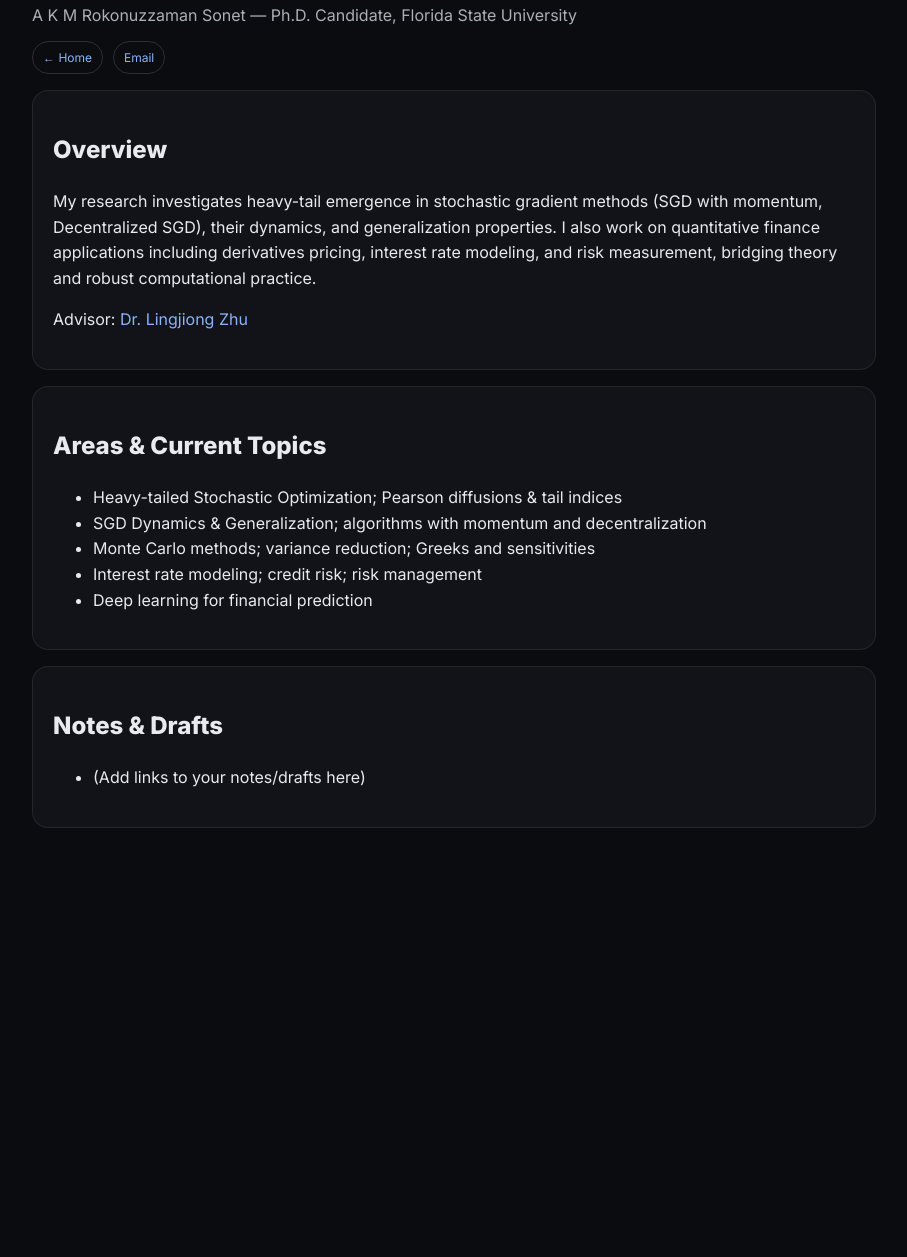
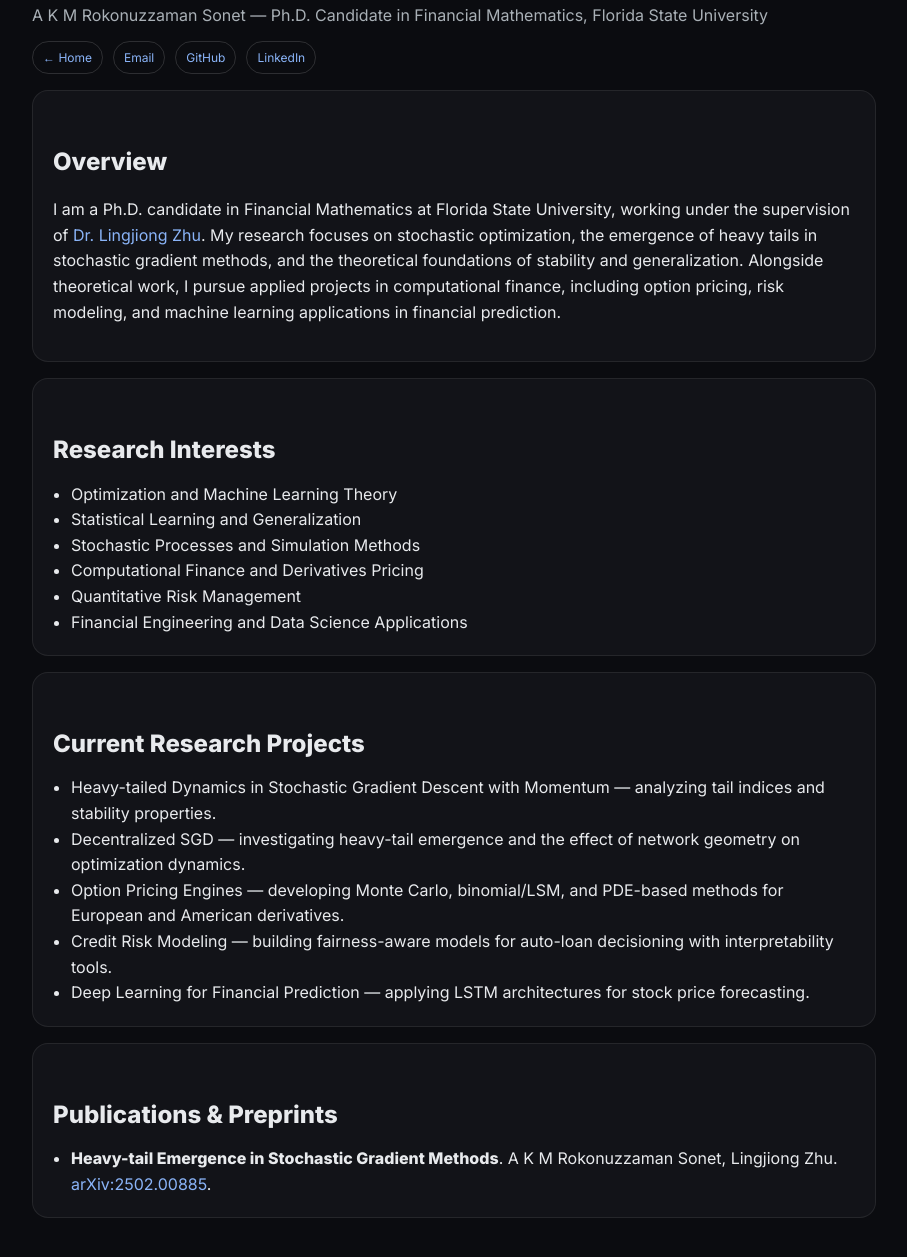
Before and after one commit to Sonet1123/Sonet1123.github.io, a plain HTML site: page research.html in a window 1280 px wide. Shown: the part 93-1350 px from the top of the page, without its empty margins (186-1093 px from the left). Before the commit the page ends 965 px from the top, so only its background shows below. Drawn offline with Linux system fonts and the light colour scheme.

Commit message:
Update research.html

```diff
--- a/research.html
+++ b/research.html
@@ -1,7 +1,8 @@
 <!doctype html>
 <html lang="en">
 <head>
-<meta charset="utf-8"><meta name="viewport" content="width=device-width,initial-scale=1">
+<meta charset="utf-8">
+<meta name="viewport" content="width=device-width,initial-scale=1">
 <title>Research — A K M Rokonuzzaman Sonet</title>
 <link href="https://fonts.googleapis.com/css2?family=Inter:wght@300;400;600;800&display=swap" rel="stylesheet">
 <style>
@@ -12,7 +13,9 @@ a{color:var(--brand);text-decoration:none}a:hover{text-decoration:underline}
 main{max-width:900px;margin:0 auto;padding:28px}
 h1{font-size:40px;margin:0 0 4px;font-weight:800}
 .sub{color:var(--muted);margin:0 0 12px}
+h2{margin-top:32px;margin-bottom:12px;font-size:24px}
 .card{background:#121318;border:1px solid rgba(255,255,255,.08);border-radius:16px;padding:20px;margin:16px 0}
+ul{margin:0;padding-left:18px}
 .badge{font-size:12px;padding:6px 10px;border-radius:999px;border:1px solid rgba(255,255,255,.14);display:inline-block}
 .topnav{display:flex;gap:10px;flex-wrap:wrap;margin:8px 0 12px}
 </style>
@@ -20,35 +23,58 @@ h1{font-size:40px;margin:0 0 4px;font-weight:800}
 <body>
 <main>
   <h1>Research</h1>
-  <p class="sub">A K M Rokonuzzaman Sonet — Ph.D. Candidate, Florida State University</p>
+  <p class="sub">A K M Rokonuzzaman Sonet — Ph.D. Candidate in Financial Mathematics, Florida State University</p>
   <div class="topnav">
     <a class="badge" href="./">← Home</a>
     <a class="badge" href="mailto:asonet@fsu.edu">Email</a>
+    <a class="badge" href="https://github.com/Sonet1123" target="_blank">GitHub</a>
+    <a class="badge" href="https://www.linkedin.com/in/sonet45/" target="_blank">LinkedIn</a>
   </div>
 
+  <!-- OVERVIEW -->
   <div class="card">
     <h2>Overview</h2>
     <p>
-      My research investigates heavy-tail emergence in stochastic gradient methods (SGD with momentum, Decentralized SGD), their dynamics, and generalization properties. I also work on quantitative finance applications including derivatives pricing, interest rate modeling, and risk measurement, bridging theory and robust computational practice.
+      I am a Ph.D. candidate in Financial Mathematics at Florida State University, working under the supervision of
+      <a href="https://www.math.fsu.edu/DepartmentNews/Articles/Fac_Zhu.math" target="_blank" rel="noopener">Dr. Lingjiong Zhu</a>.
+      My research focuses on stochastic optimization, the emergence of heavy tails in stochastic gradient methods, and the theoretical foundations of stability and generalization.
+      Alongside theoretical work, I pursue applied projects in computational finance, including option pricing, risk modeling, and machine learning applications in financial prediction.
     </p>
-    <p>Advisor: <a href="https://www.math.fsu.edu/DepartmentNews/Articles/Fac_Zhu.math" target="_blank" rel="noopener">Dr. Lingjiong Zhu</a></p>
   </div>
 
+  <!-- RESEARCH INTERESTS -->
   <div class="card">
-    <h2>Areas & Current Topics</h2>
+    <h2>Research Interests</h2>
     <ul>
-      <li>Heavy-tailed Stochastic Optimization; Pearson diffusions & tail indices</li>
-      <li>SGD Dynamics & Generalization; algorithms with momentum and decentralization</li>
-      <li>Monte Carlo methods; variance reduction; Greeks and sensitivities</li>
-      <li>Interest rate modeling; credit risk; risk management</li>
-      <li>Deep learning for financial prediction</li>
+      <li>Optimization and Machine Learning Theory</li>
+      <li>Statistical Learning and Generalization</li>
+      <li>Stochastic Processes and Simulation Methods</li>
+      <li>Computational Finance and Derivatives Pricing</li>
+      <li>Quantitative Risk Management</li>
+      <li>Financial Engineering and Data Science Applications</li>
     </ul>
   </div>
 
+  <!-- CURRENT RESEARCH -->
   <div class="card">
-    <h2>Notes & Drafts</h2>
+    <h2>Current Research Projects</h2>
     <ul>
-      <li>(Add links to your notes/drafts here)</li>
+      <li>Heavy-tailed Dynamics in Stochastic Gradient Descent with Momentum — analyzing tail indices and stability properties.</li>
+      <li>Decentralized SGD — investigating heavy-tail emergence and the effect of network geometry on optimization dynamics.</li>
+      <li>Option Pricing Engines — developing Monte Carlo, binomial/LSM, and PDE-based methods for European and American derivatives.</li>
+      <li>Credit Risk Modeling — building fairness-aware models for auto-loan decisioning with interpretability tools.</li>
+      <li>Deep Learning for Financial Prediction — applying LSTM architectures for stock price forecasting.</li>
+    </ul>
+  </div>
+
+  <!-- PUBLICATIONS -->
+  <div class="card">
+    <h2>Publications & Preprints</h2>
+    <ul>
+      <li>
+        <strong>Heavy-tail Emergence in Stochastic Gradient Methods</strong>. A K M Rokonuzzaman Sonet, Lingjiong Zhu. <a href="https://arxiv.org/abs/2502.00885" target="_blank">arXiv:2502.00885</a>.
+      </li>
+      <!-- Add more items here as bullet list -->
     </ul>
   </div>
 </main>
```
